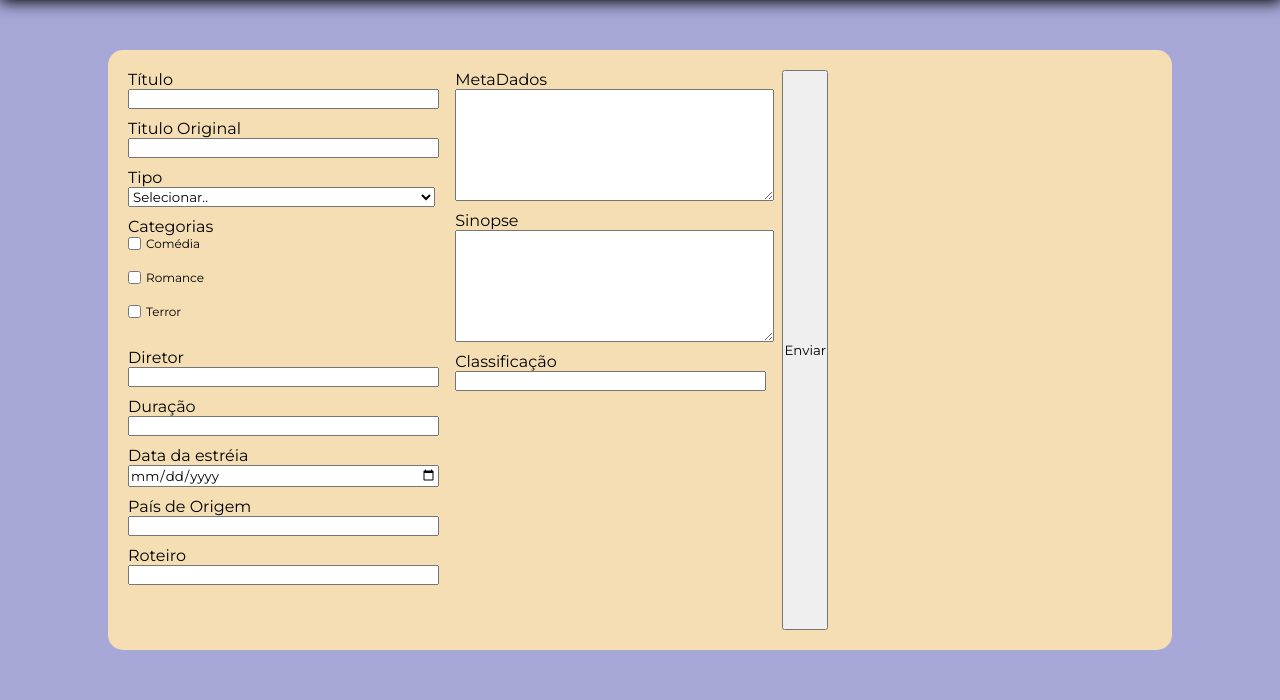
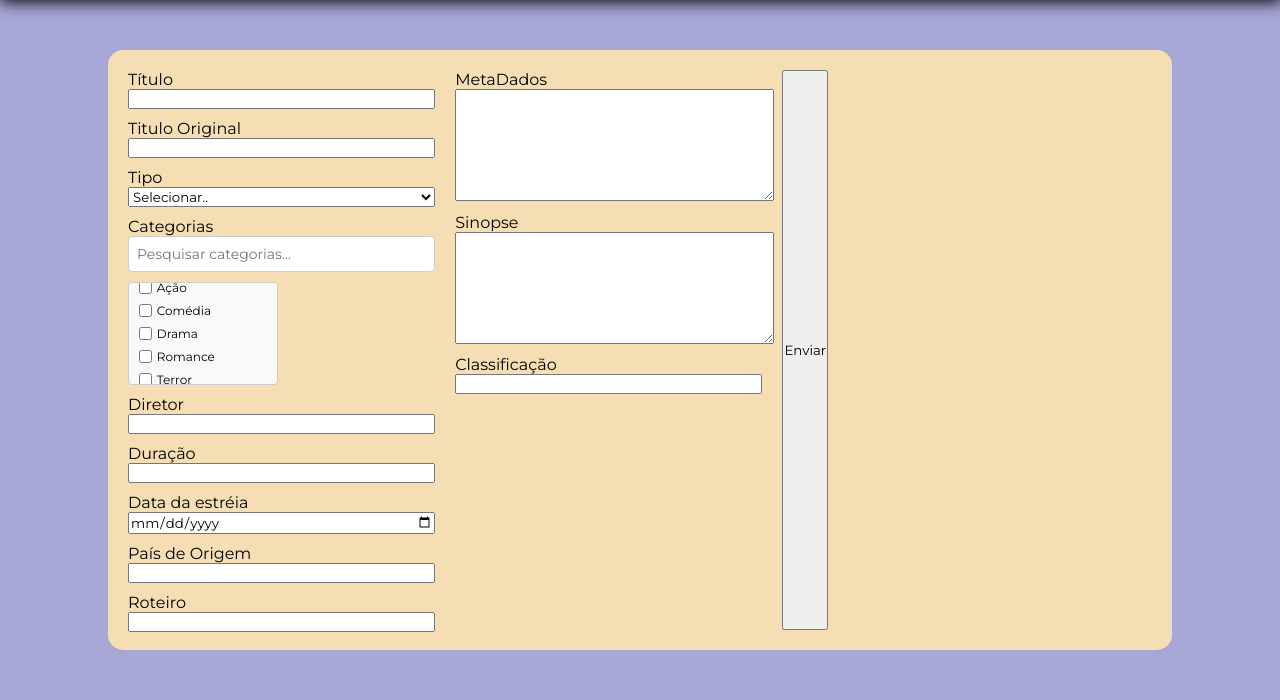
Before and after one commit to MatheusFireRed/HeTalkSheTalk, a PHP site: page /cadastroTitulos.php in a window 1280 px wide. Shown: the part 100-800 px from the top of the page. Run offline with PHP 8.4, Linux system fonts and the light colour scheme; a user stored in the database is signed in; data comes from the database, SQL or seed files in the repository.

Commit message:
Atualização input categorias
Foi feita alterações no código para implementar caixa de pesquisa para os selects do input.

```diff
--- a/cadastroTitulos.php
+++ b/cadastroTitulos.php
@@ -69,12 +69,12 @@ try {
                 <div class="coluna">
                     <div class="label-input">
                         <label for="titulo">Título</label>
-                        <input type="text" name="titulo" id="titulo">
+                        <input class="input100" type="text" name="titulo" id="titulo">
                     </div>
 
                     <div class="label-input">
                         <label for="titulo-original">Titulo Original</label>
-                        <input type="text" name="titulo-original" id="titulo-original">
+                        <input class="input100" type="text" name="titulo-original" id="titulo-original">
                     </div>
 
                     <div class="label-input">
@@ -89,17 +89,33 @@ try {
                         </select>
                     </div>
 
+
                     <div class="label-input">
-                        <label>Categorias</label>
-                        <div id="categorias">
+                        <label for="search-categorias">Categorias</label>
+                        <input type="text" id="search-categorias" placeholder="Pesquisar categorias...">
+                        <div id="categorias" class="categorias-container">
                             <?php foreach ($opcoes as $opcao): ?>
-                            <label>
-                                <input type="checkbox" name="categorias[]" value="<?= htmlspecialchars($opcao['categoria_id']) ?>">
+                            <label class="categoria-item">
+                                <input class="input-select" type="checkbox" name="categorias[]" value="<?= htmlspecialchars($opcao['categoria_id']) ?>">
                                 <?= htmlspecialchars($opcao['categoria']) ?>
-                            </label><br>
+                            </label>
                             <?php endforeach; ?>
                         </div>
                     </div>
+
+
+
+                    <script>
+                        document.getElementById('search-categorias').addEventListener('input', function () {
+                            const filter = this.value.toLowerCase();
+                            const categorias = document.querySelectorAll('.categoria-item');
+
+                            categorias.forEach(categoria => {
+                                const text = categoria.textContent.toLowerCase();
+                                categoria.style.display = text.includes(filter) ? 'block' : 'none';
+                            });
+                        });
+                    </script>
 
                     <div class="label-input">
                         <label for="diretor">Diretor</label>
@@ -142,6 +158,10 @@ try {
                         <label for="classificacao">Classificação</label>
                         <input type="text" name="classificacao" id="classificacao">
                     </div>
+
+                    <div class="label-input">
+
+                    </div>
                 </div>
                 <button type="submit">Enviar</button>
             </form>
--- a/style/styleCadastroTitulo.css
+++ b/style/styleCadastroTitulo.css
@@ -107,12 +107,13 @@ form textarea{
     flex-direction: column;
 }
 
-.label-input input{
-    width: 100%;
+
+.input-select{
+    width: 10%;
 }
 
 #categorias{
-    width: 50px;
+    width: 150px;
     display: flex;
     justify-content: center;
     flex-direction: column;
@@ -124,3 +125,37 @@ form textarea{
     align-items: center;
     gap: 5px;
 }
+
+.label-input {
+    display: flex;
+    flex-direction: column;
+    height: 30%; /* Ocupa 100% da altura da div pai */
+}
+
+#search-categorias {
+    margin-bottom: 10px;
+    padding: 8px;
+    font-size: 14px;
+    border: 1px solid #ccc;
+    border-radius: 4px;
+}
+
+.categorias-container {
+    flex: 1; /* Faz com que a área de categorias ocupe o restante do espaço */
+    overflow-y: auto; /* Adiciona barra de rolagem vertical */
+    border: 1px solid #ccc;
+    border-radius: 4px;
+    padding: 10px;
+    box-sizing: border-box;
+    background-color: #f9f9f9;
+}
+
+.categoria-item {
+    display: block;
+    margin-bottom: 8px;
+    font-size: 14px;
+}
+
+.categoria-item:last-child {
+    margin-bottom: 0;
+}
```
Also changed, not shown: hetalkshetalk.sql (+24 -10 lines).
